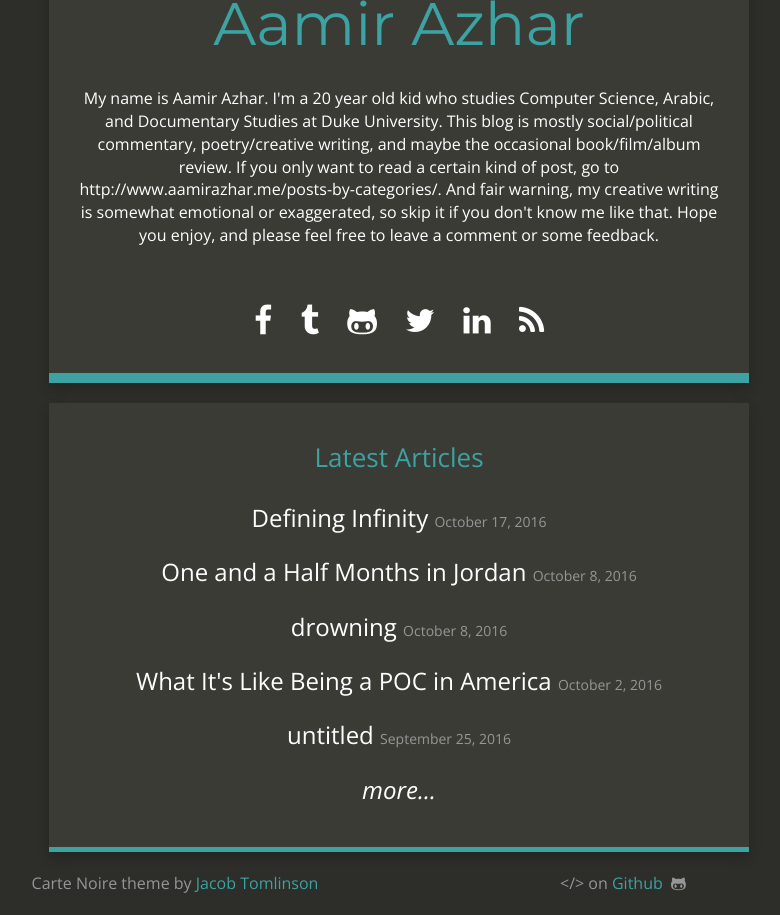
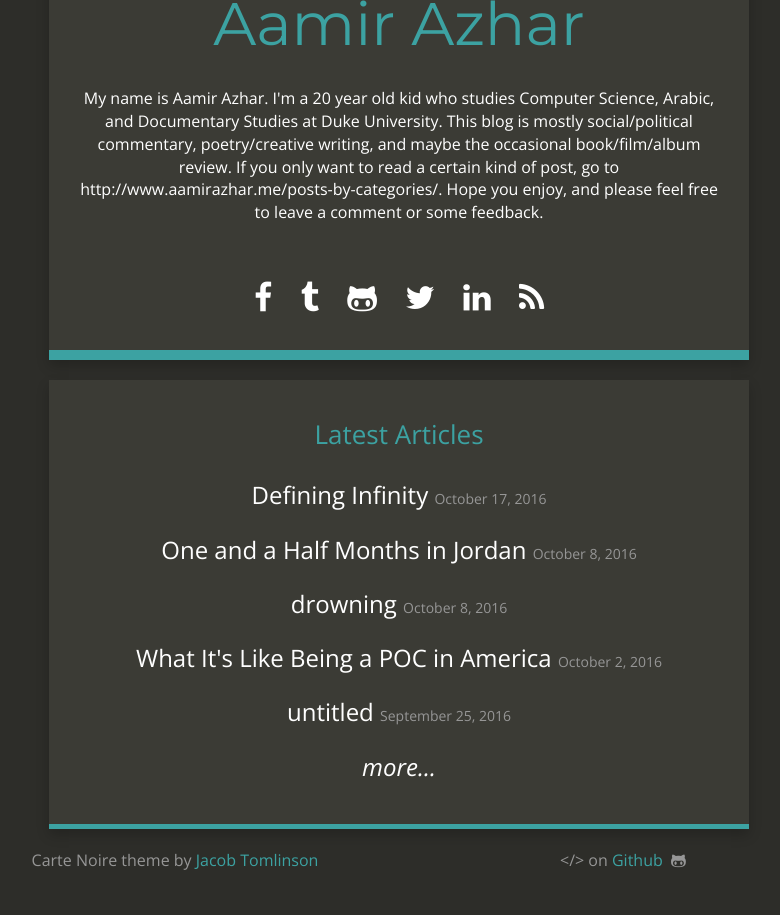
Before and after one commit to jacobtomlinson/carte-noire, a Jekyll site: the page built from index.html, in a window 1280 px wide, cut to the strip 174-1089 px from the top of the page. Shown: the whole strip, without its empty margins (241-1021 px from the left). Built offline with Jekyll 4.4.1, drawn with Linux system fonts in a browser that asks for light colours; nearby versions of some CDN libraries; after the commit the page ends 1066 px from its top, so only the background shows below that.

Commit message:
Delete disclaimer sentence in home description.

```diff
--- a/_config.yml
+++ b/_config.yml
@@ -5,7 +5,7 @@ description: "Just a kid trying to make sense of the world around him."
 baseurl: ""
 url: "https://aamirazhar.me/"
 title_description: "My name is Aamir Azhar. I'm a 20 year old kid who studies Computer Science,
-Arabic, and Documentary Studies at Duke University. This blog is mostly social/political commentary, poetry/creative writing, and maybe the occasional book/film/album review. If you only want to read a certain kind of post, go to http://www.aamirazhar.me/posts-by-categories/. And fair warning, my creative writing is somewhat emotional or exaggerated, so skip it if you don't know me like that. Hope you enjoy, and please feel free to leave a comment or some feedback."
+Arabic, and Documentary Studies at Duke University. This blog is mostly social/political commentary, poetry/creative writing, and maybe the occasional book/film/album review. If you only want to read a certain kind of post, go to http://www.aamirazhar.me/posts-by-categories/. Hope you enjoy, and please feel free to leave a comment or some feedback."
 title_image: "https://i.imgur.com/jsKk9b4.jpg"
 google_analytics: "UA-79202944-1"
 disqus_account: aamirazhar
```
